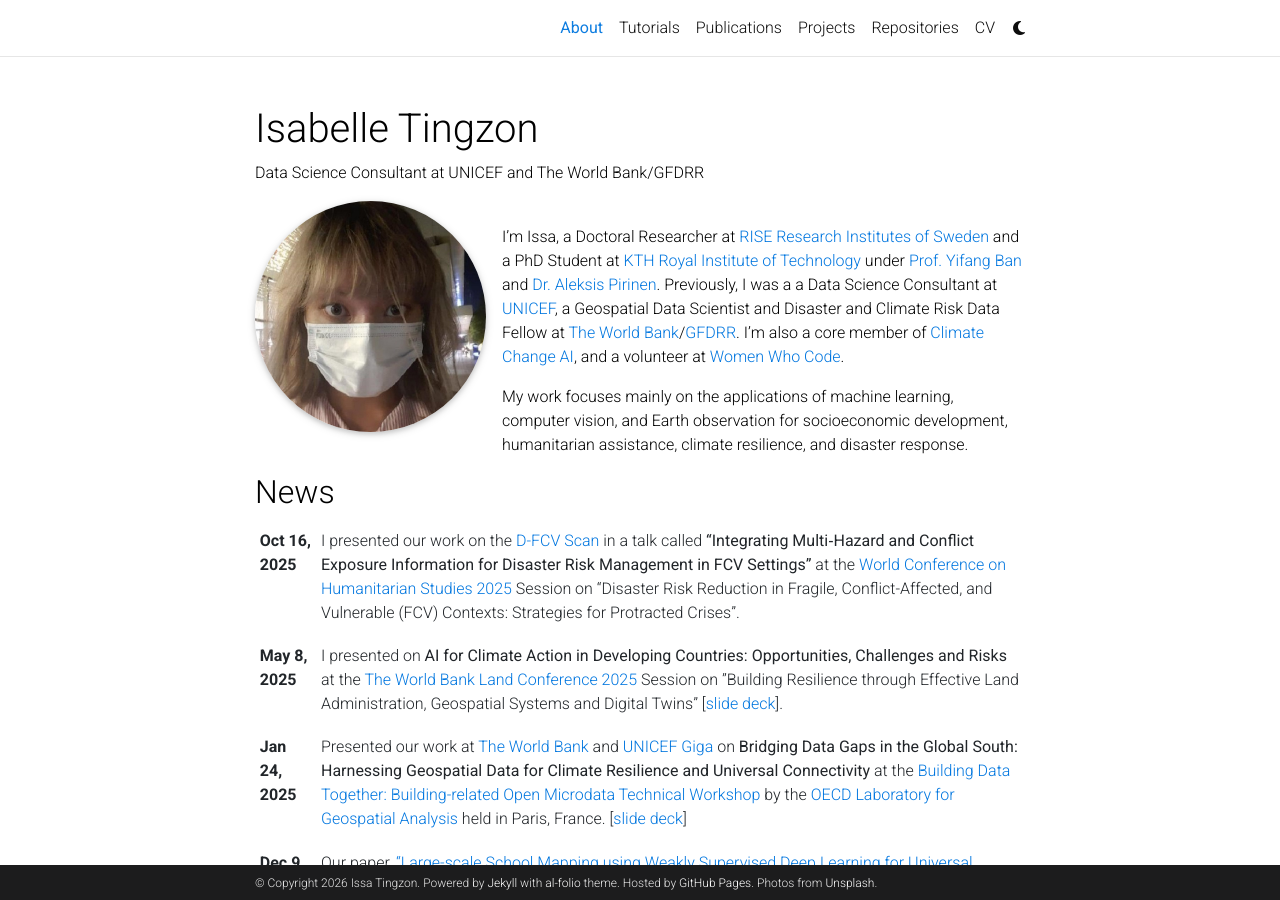
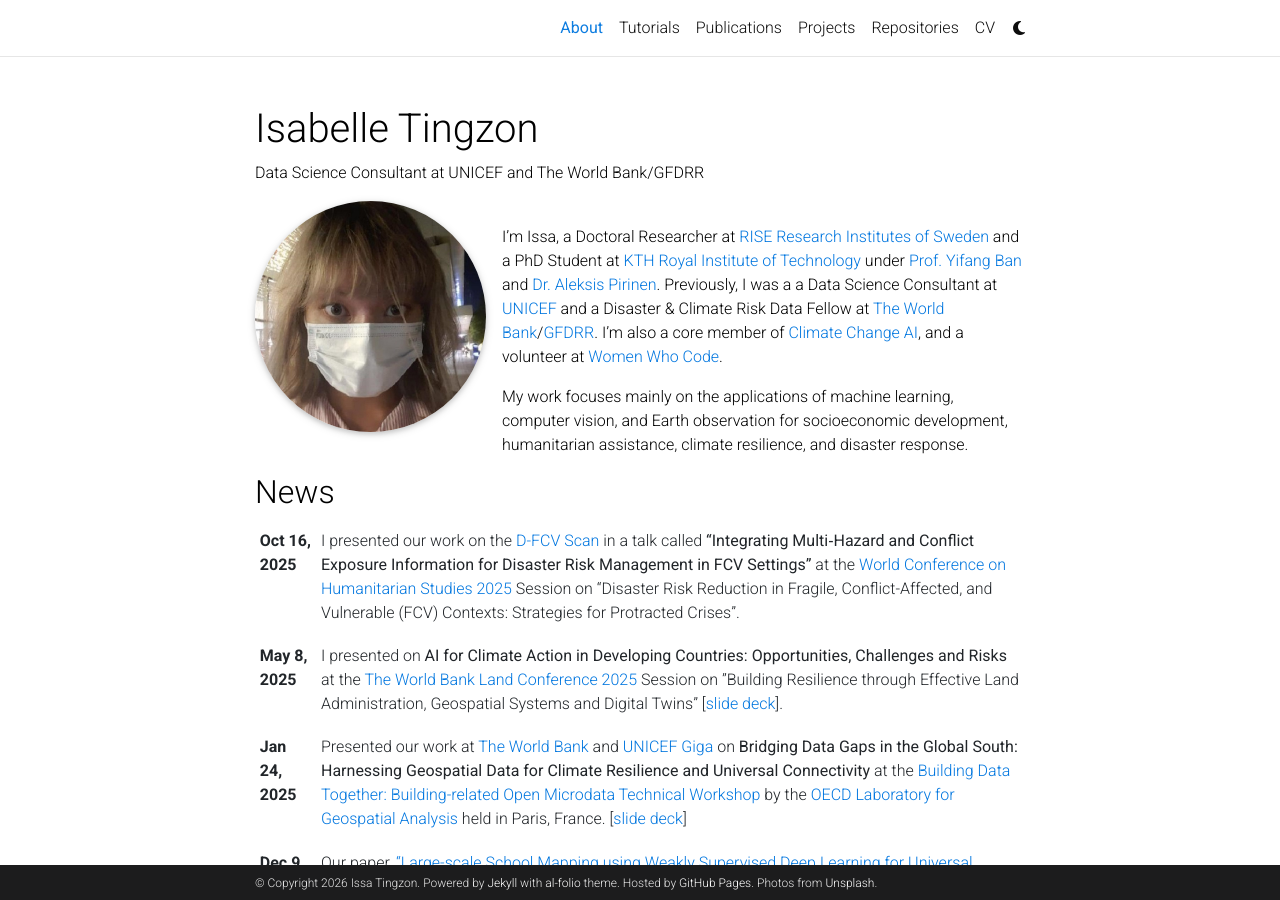
Before and after one commit to issa-tingzon/issa-tingzon.github.io, a Jekyll site: the page built from _pages/about.md, in a window 1280 px wide and 900 px high. Built offline with Jekyll 4.4.1, drawn with Linux system fonts in a browser that asks for light colours; full-size pictures stand in for the smaller copies a plugin makes; comment, search, counter and statistics services are not loaded; a style sheet for code colours, icons or effects is not loaded.

Commit message:
Update about.md

```diff
--- a/_pages/about.md
+++ b/_pages/about.md
@@ -16,6 +16,6 @@
 social: true  # includes social icons at the bottom of the page
 ---
 <br>
-I'm Issa, a Doctoral Researcher at <a href='https://www.ri.se/en'>RISE Research Institutes of Sweden</a> and a PhD Student at <a href='http://kth.se/'>KTH Royal Institute of Technology</a> under <a href='https://www.kth.se/profile/yifang'>Prof. Yifang Ban</a> and <a href='https://aleksispi.github.io/'>Dr. Aleksis Pirinen</a>. Previously, I was a a Data Science Consultant at <a href='https://www.unicef.org/'>UNICEF</a>, a Geospatial Data Scientist and Disaster and Climate Risk Data Fellow at <a href='https://www.worldbank.org/en/home'>The World Bank</a>/<a href='https://www.gfdrr.org/en'>GFDRR</a>. I'm also a core member of <a href='https://www.climatechange.ai/'>Climate Change AI</a>, and a volunteer at <a href="https://www.womenwhocode.com/">Women Who Code</a>.
+I'm Issa, a Doctoral Researcher at <a href='https://www.ri.se/en'>RISE Research Institutes of Sweden</a> and a PhD Student at <a href='http://kth.se/'>KTH Royal Institute of Technology</a> under <a href='https://www.kth.se/profile/yifang'>Prof. Yifang Ban</a> and <a href='https://aleksispi.github.io/'>Dr. Aleksis Pirinen</a>. Previously, I was a a Data Science Consultant at <a href='https://www.unicef.org/'>UNICEF</a> and a Disaster & Climate Risk Data Fellow at <a href='https://www.worldbank.org/en/home'>The World Bank</a>/<a href='https://www.gfdrr.org/en'>GFDRR</a>. I'm also a core member of <a href='https://www.climatechange.ai/'>Climate Change AI</a>, and a volunteer at <a href="https://www.womenwhocode.com/">Women Who Code</a>.
 
 My work focuses mainly on the applications of machine learning, computer vision, and Earth observation for socioeconomic development, humanitarian assistance, climate resilience, and disaster response.
```
